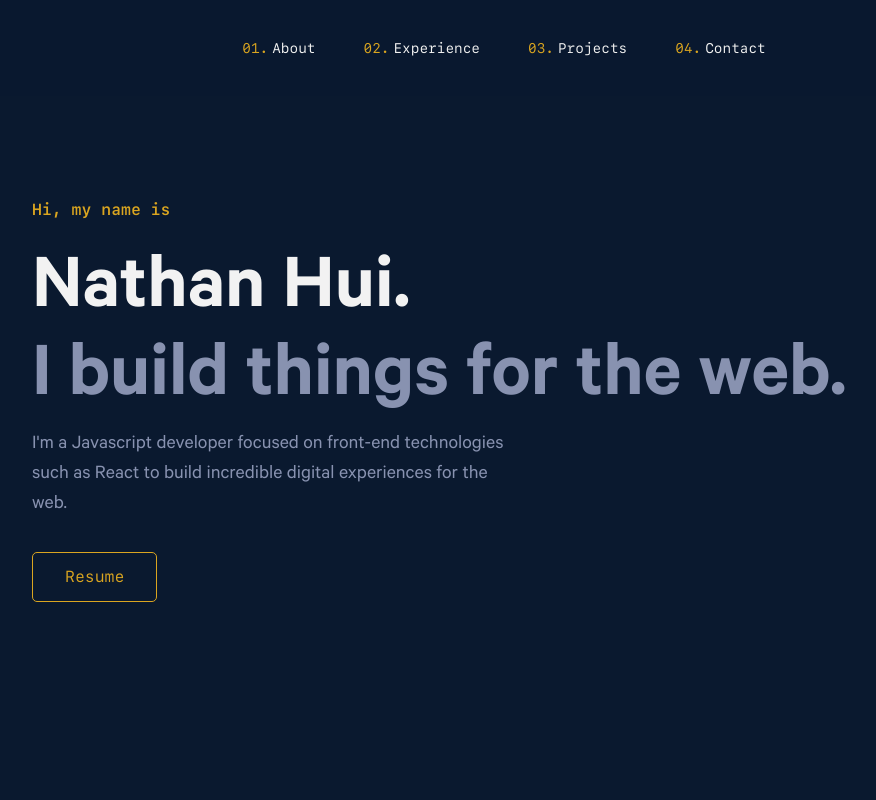
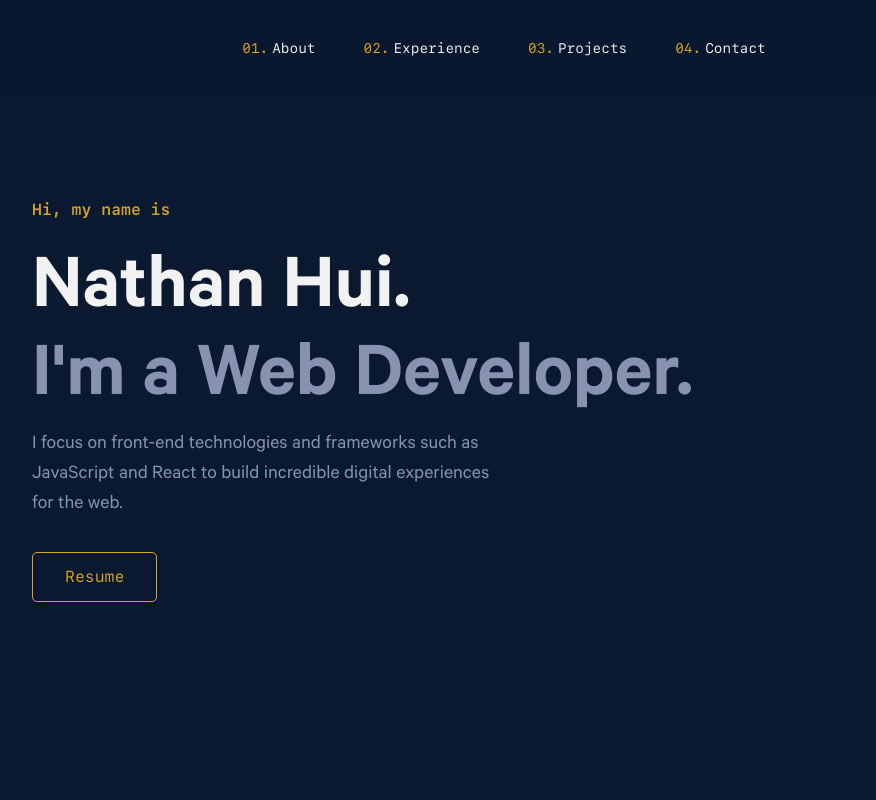
Before and after one commit to nhui98/portfoliov2, a Next.js app: page / in a window 1280 px wide. Shown: the top 800 px of the page, without its empty margins (136-1012 px from the left). Built offline with nearby package versions, Linux system fonts and the light colour scheme.

Commit message:
add resume

```diff
--- a/components/Hero/Hero.tsx
+++ b/components/Hero/Hero.tsx
@@ -4,13 +4,15 @@ import Link from "next/link";
 const data = {
   intro: "Hi, my name is",
   name: "Nathan Hui.",
-  subtitle: "I build things for the web.",
+  subtitle: "I'm a Web Developer.",
   about:
-    "I'm a Javascript developer focused on front-end technologies such as React to build incredible digital experiences for the web.",
+    "I focus on front-end technologies and frameworks such as JavaScript and React to build incredible digital experiences for the web.",
+  resumeText: "Resume",
+  resumeLink: "/resume.pdf",
 };
 
 export default function Hero() {
-  const { intro, name, subtitle, about } = data;
+  const { intro, name, subtitle, about, resumeLink, resumeText } = data;
 
   return (
     <section className={s.hero}>
@@ -18,8 +20,8 @@ export default function Hero() {
       <h2 className={s.name}>{name}</h2>
       <h3 className={s.title}>{subtitle}</h3>
       <p className={s.about}>{about}</p>
-      <Link href="/">
-        <a className={s.resume}>Resume</a>
+      <Link href={resumeLink}>
+        <a className={s.resume}>{resumeText}</a>
       </Link>
     </section>
   );
```
Also changed, not shown: 1 other file (tests, documents, lock files or other folders).
